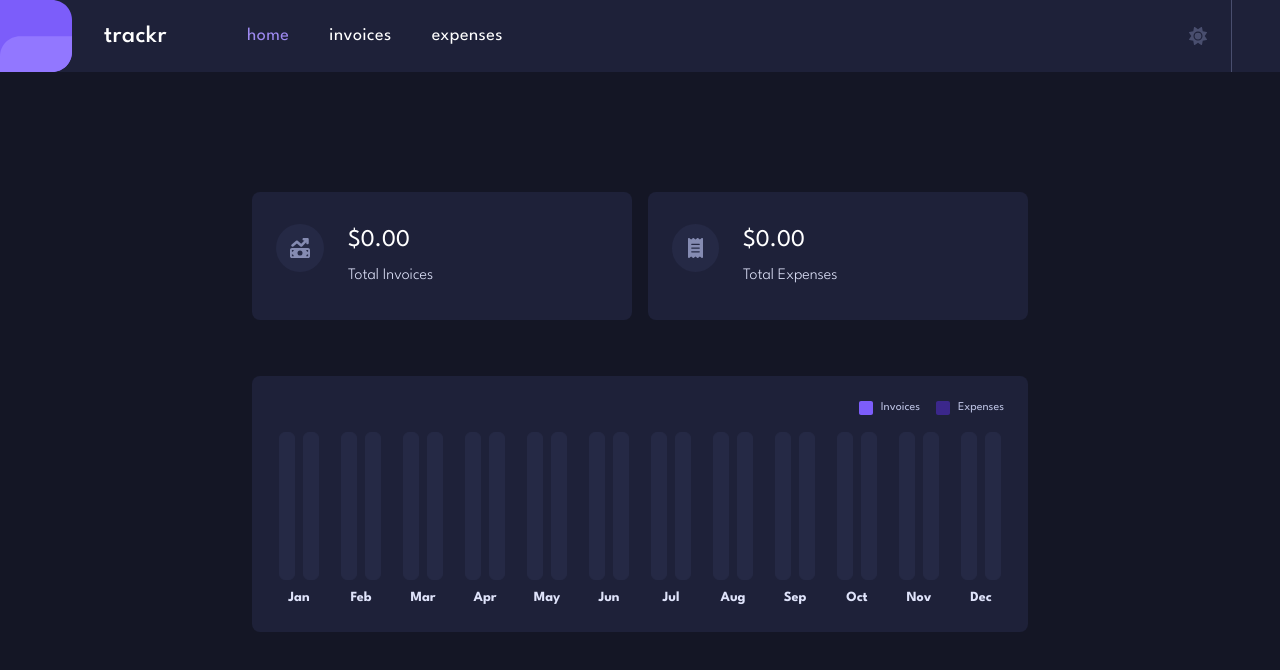
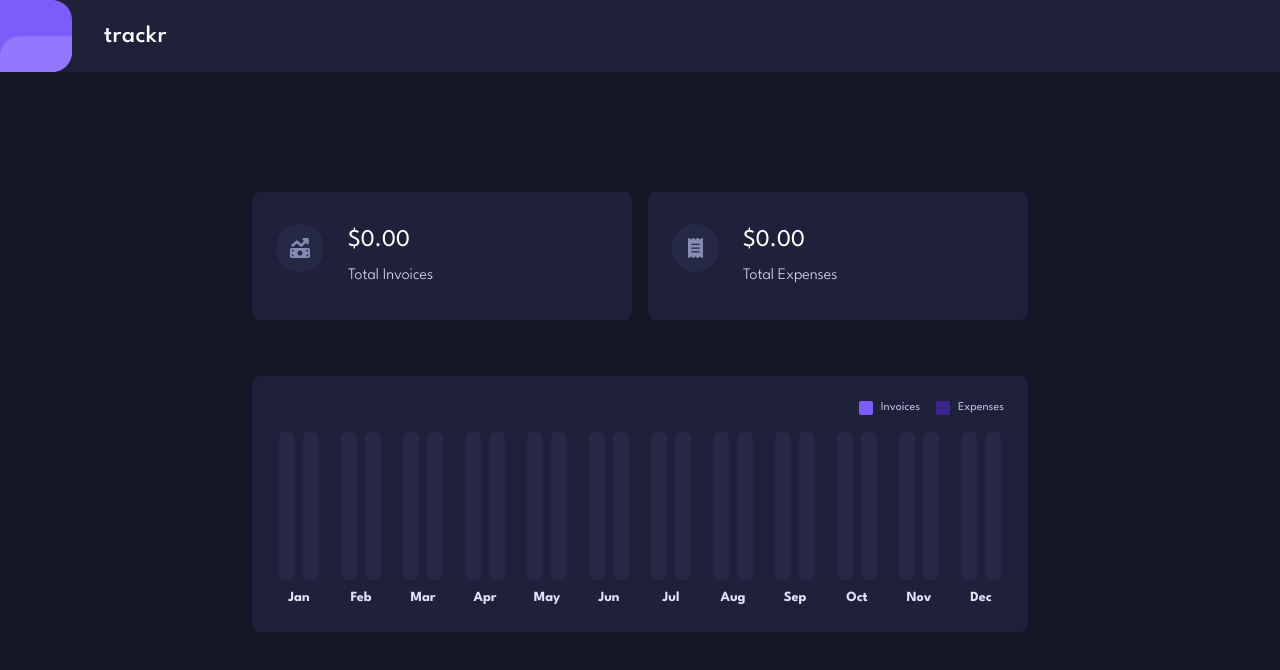
Before and after one commit to neshacascia/trackr, a Next.js app: page / in a window 1280 px wide. Shown: the top 670 px of the page. Built offline with nearby package versions, Linux system fonts and the light colour scheme; no server answers; the database is empty.

Commit message:
imported clerk components to wrap nodes that should only be rendered if a user is signed into the app

```diff
--- a/components/Navbar.js
+++ b/components/Navbar.js
@@ -1,4 +1,6 @@
-import { useContext, useState } from 'react';
+import { SignedIn, SignedOut } from '@clerk/nextjs';
+import { SignInButton, SignUpButton } from '@clerk/nextjs';
+import { useContext } from 'react';
 import { Context } from './context/StateContext';
 import Link from 'next/link';
 import { usePathname } from 'next/navigation';
@@ -30,12 +32,13 @@ export default function Navbar() {
         trackr
       </h1>
 
+      <SignedIn>
         <ul className="hidden md:flex mr-auto gap-10">
           <li>
             <Link
-            href="/"
+              href="/dashboard"
               className={`${
-              pathname.endsWith('/')
+                pathname.startsWith('/dashboard')
                   ? 'text-[#9e8af1]'
                   : 'hover:text-grayPurple'
               } text-lg font-normal tracking-wide`}
@@ -86,6 +89,7 @@ export default function Navbar() {
         )}
 
         <div className="h-full border-lightPurple border-r-[1px] mx-6"></div>
+      </SignedIn>
 
       <div className="mr-6">
         <UserButton afterSignOutUrl="/" />
```
Lines whose indentation alone changed are shown as unchanged.
